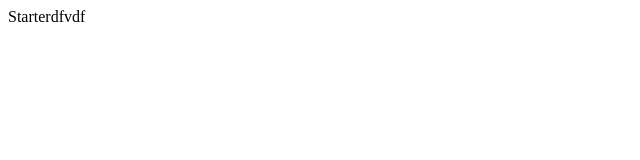
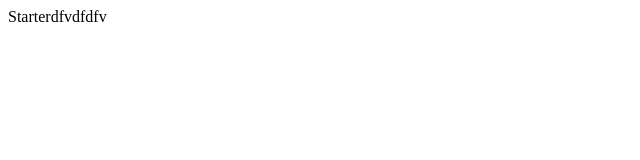
Before and after one commit to superpooperxxx/group-project-setup, a React (Vite) app: page / in a window 1280 px wide. Shown: the top 160 px of the page, without its empty margins (0-640 px from the left). Built offline with nearby package versions, Linux system fonts and the light colour scheme.

Commit message:
testing deployment

```diff
--- a/src/App.tsx
+++ b/src/App.tsx
@@ -1,5 +1,5 @@
 function App() {
-  return <>Starterdfvdf</>;
+  return <>Starterdfvdfdfv</>;
 }
 
 export default App;
```
